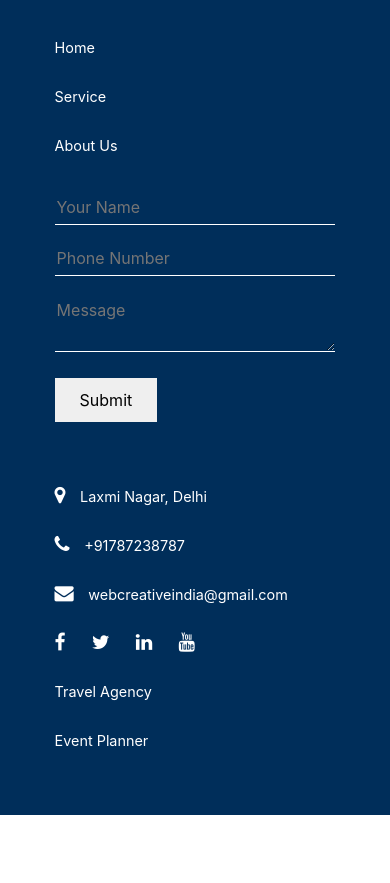
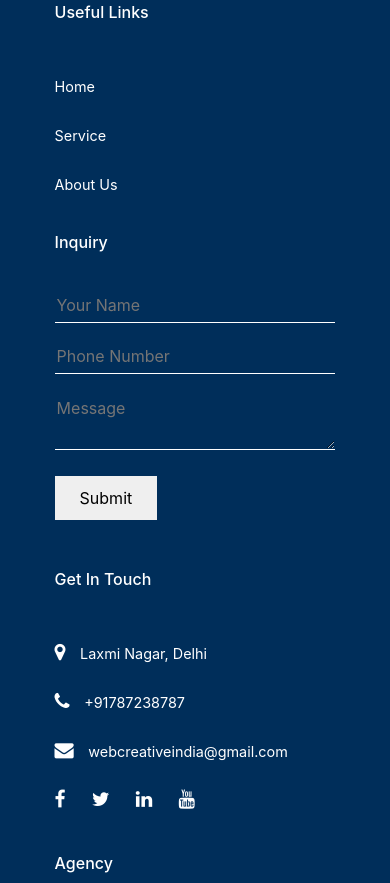
Before and after one commit to nakshCoder/buybackart, a plain HTML site: page contact-us.html in a window 390 px wide. Shown: the part 1925-2808 px from the top of the page. Before the commit the page ends 2740 px from the top, so only its background shows below. Drawn offline with nearby package versions, Linux system fonts and the light colour scheme.

Commit message:
some modification have been done

```diff
--- a/contact-us.html
+++ b/contact-us.html
@@ -183,7 +183,7 @@
         </div>
       </form>
 
-      <div class="col-lg-12 col-md-12 tf-animated-fadeup">
+      <div class="col-lg-12 col-md-12 map tf-animated-fadeup">
         <div class="flat-map animated-effect">
           <iframe
             src="https://www.google.com/maps/embed?pb=!1m18!1m12!1m3!1d28014.943964683665!2d77.31175700488474!3d28.633718141930952!2m3!1f0!2f0!3f0!3m2!1i1024!2i768!4f13.1!3m3!1m2!1s0x390ce57a39cbac29%3A0x4eb83152ee845cdd!2sweb%20creative%20solution%20private%20limited!5e0!3m2!1sen!2sin!4v1596819474103!5m2!1sen!2sin"
@@ -203,6 +203,7 @@
       <div class="footer-container">
         <div class="first-footer">
           <div class="footer-info">
+            <h3 class="footer-heading">Get In Touch</h3>
             <div class="our-address footer-box">
               <i class="fa fa-map-marker"></i>
               <span>Laxmi Nagar, Delhi</span>
@@ -227,6 +228,7 @@
             </div>
           </div>
           <div class="footer-catagories">
+            <h3 class="footer-heading">Agency</h3>
             <div class="footer-links">
               <a href="">Travel Agency</a>
               <br />
@@ -237,6 +239,7 @@
 
         <div class="second-footer">
           <div class="footer-usefull-links">
+            <h3 class="footer-heading">Useful Links</h3>
             <div class="links">
               <a href="">Home</a>
               <br />
@@ -247,6 +250,7 @@
           </div>
 
           <div class="footer-form">
+            <h3 class="footer-heading">Inquiry</h3>
             <form action="" method="get">
               <div class="name">
                 <input
--- a/main.css
+++ b/main.css
@@ -547,6 +547,10 @@ ul.infoGraphic li:hover .coverWrap .numberCover {
   padding: 50px 0px;
 }
 
+.footer-heading {
+  margin-bottom: 40px;
+}
+
 .footer-info {
   display: flex;
   flex-direction: column;
@@ -680,6 +684,10 @@ textarea {
     align-items: center;
     flex-direction: column;
   }
+
+  .footer-heading {
+    font-size: 1.5rem;
+  }
 }
 
 @media screen and (max-width: 768px) {
@@ -727,6 +735,10 @@ textarea {
     flex-direction: column;
     align-items: center;
   }
+
+  .footer-heading {
+    font-size: 1.3rem;
+  }
 }
 
 @media screen and (max-width: 575px) {
@@ -736,9 +748,17 @@ textarea {
     width: 100%;
   }
 
+  .footer-catagories {
+    margin-top: 30px;
+  }
+
   .first-footer {
     margin-top: 50px;
     width: 80%;
+  }
+
+  .footer-heading {
+    font-size: 1.2rem;
   }
 
   .our-social-handles {
@@ -763,7 +783,6 @@ textarea {
   }
 
   .contact-icon i {
-    /* margin-left: 20px; */
     font-size: 2rem !important;
   }
 }
@@ -807,6 +826,9 @@ textarea {
   }
   .testimonial4_slide p {
     font-size: 0.9rem;
+  }
+  .footer-heading {
+    font-size: 1rem;
   }
 }
 
@@ -925,7 +947,7 @@ label {
   resize: vertical;
 }
 .textarea-form {
-  min-height: 180px;
+  min-height: 160px;
 }
 
 select {
@@ -983,4 +1005,8 @@ input[type="submit"]:focus {
     padding: 1em;
     float: left;
   }
+
+  .map {
+    margin-top: 50px !important;
+  }
 }
```
Also changed, not shown: style.css (deleted).
